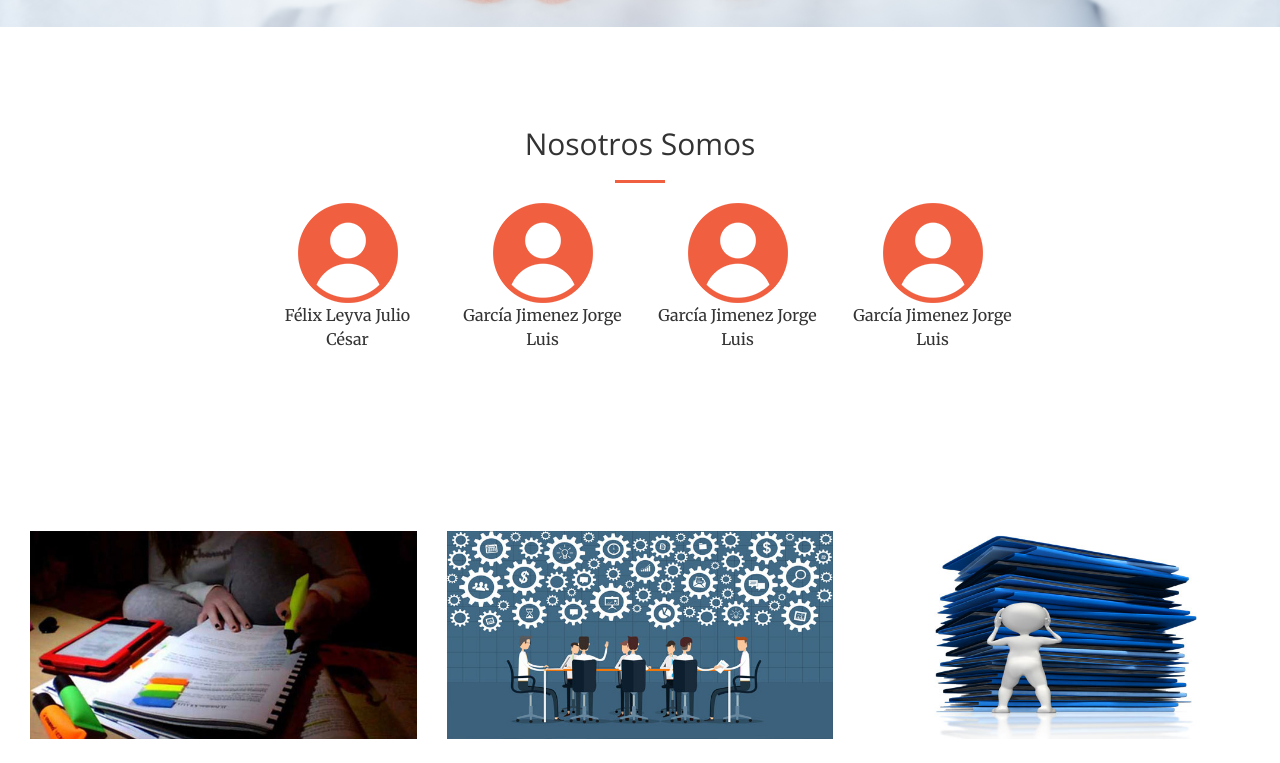
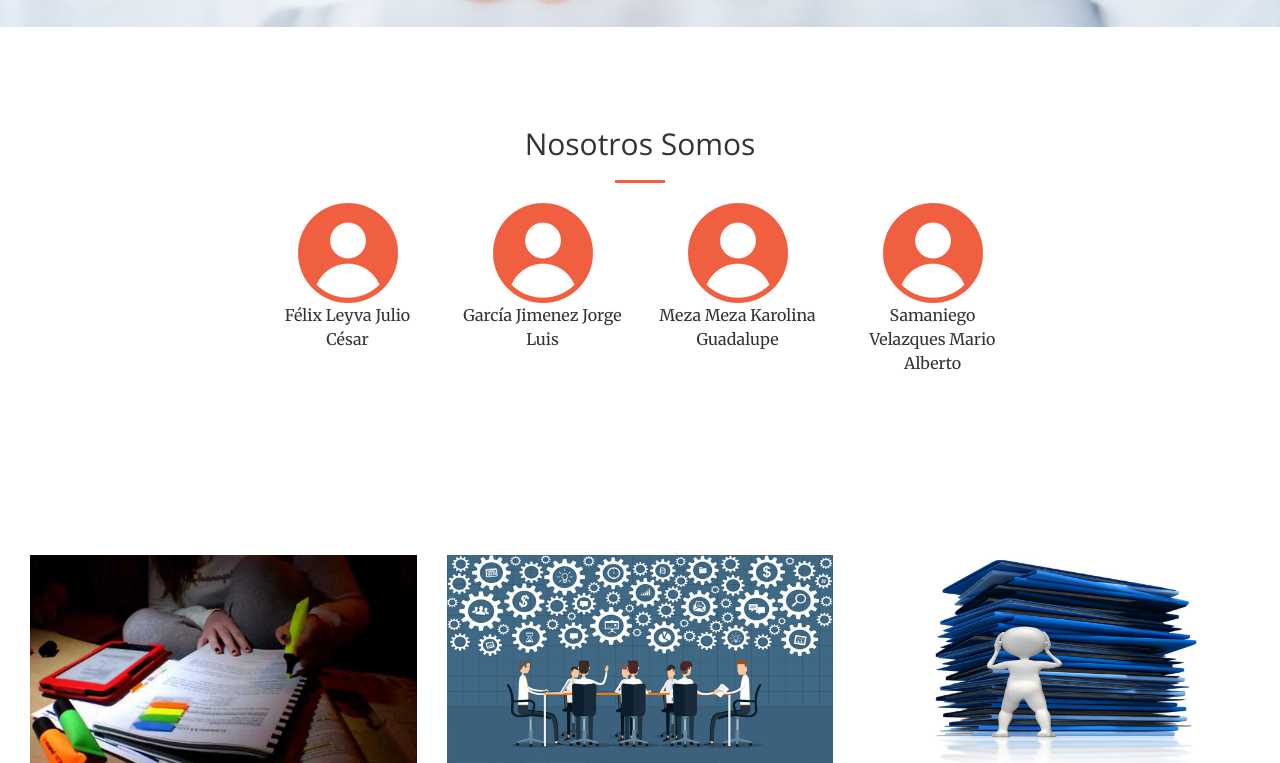
Before and after one commit to JCesar9k/CloudWork, a website: page index.html in a window 1280 px wide. Shown: the part 773-1536 px from the top of the page. Before the commit the page ends 1512 px from the top, so only its background shows below. Drawn offline with nearby package versions, Linux system fonts and the light colour scheme.

Commit message:
Otro Commit final por equivocación D:

```diff
--- a/index.html
+++ b/index.html
@@ -90,11 +90,11 @@
                 </div>
 				<div class="col-lg-2 text-center">
                     <div><img src="user-icon.png"></div>
-                    <p> García Jimenez Jorge Luis </p>
+                    <p> Meza Meza Karolina Guadalupe </p>
                 </div>
 				<div class="col-lg-2 text-center">
                     <div><img src="user-icon.png"></div>
-                    <p> García Jimenez Jorge Luis </p>
+                    <p> Samaniego Velazques Mario Alberto </p>
                 </div>
             </div>
         </div>
```
